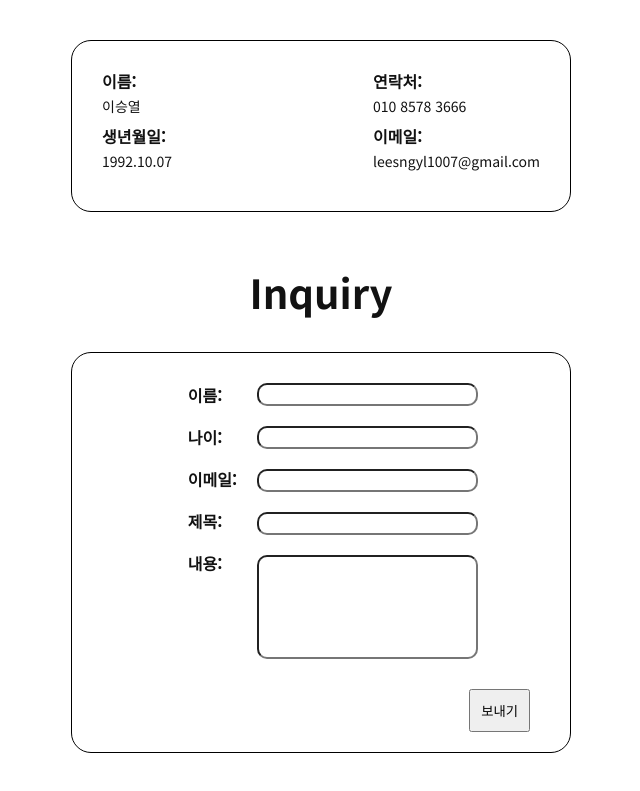
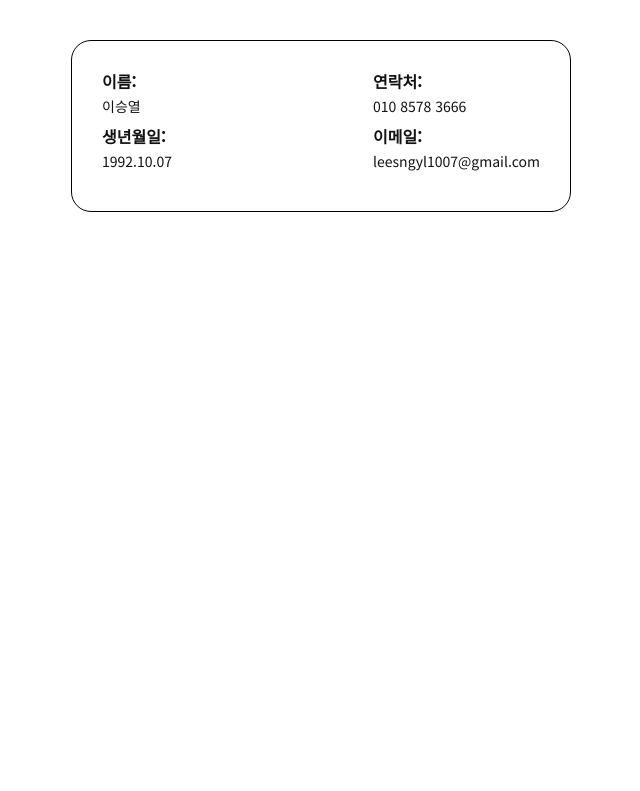
Before and after one commit to SYL4Git/portfolio-app, a React (Create React App) app: page / in a window 1280 px wide. Shown: the part 5006-5797 px from the top of the page, without its empty margins (319-959 px from the left). After the commit the page ends 5288 px from the top, so only its background shows below. Built offline with nearby package versions, Linux system fonts and the light colour scheme.

Commit message:
240302 2200 @mac

```diff
--- a/src/pages/Contact.js
+++ b/src/pages/Contact.js
@@ -2,16 +2,16 @@ import React, { useState } from 'react';
 import { StyledContact } from '../styledComponent/StyledContact';
 
 const Contact = React.forwardRef((_props, ref) => {
-	const [name, setName] = useState('');
-	const [age, setAge] = useState('');
-	const [number, setNumber] = useState('');
-	const [email, setEmail] = useState('');
-	const [inquiry, setInquiry] = useState('');
+	// const [name, setName] = useState('');
+	// const [age, setAge] = useState('');
+	// const [number, setNumber] = useState('');
+	// const [email, setEmail] = useState('');
+	// const [inquiry, setInquiry] = useState('');
 
-	const handleSubmit = (e) => {
-		e.preventDefault();
-		console.log('Form submitted:', name);
-	};
+	// const handleSubmit = (e) => {
+	// 	e.preventDefault();
+	// 	console.log('Form submitted:', name);
+	// };
 	return (
 		<StyledContact ref={ref} className="styledContact">
 			<div className="contactInfo">
@@ -31,9 +31,9 @@ const Contact = React.forwardRef((_props, ref) => {
 					</div>
 				</div>
 			</div>
-			<div className="inquiry">
+			{/* <div className="inquiry">
 				<h1 className="title">Inquiry</h1>
-				{/* <h3 className='subtitle'>If you have inquires, please use the inqury form below.</h3> */}
+				<h3 className='subtitle'>If you have inquires, please use the inqury form below.</h3>
 				<form className="inquiryForm" onSubmit={handleSubmit}>
 					<label className="inquiryLabel">
 						<div className="elements">
@@ -80,7 +80,7 @@ const Contact = React.forwardRef((_props, ref) => {
 						<input className="btnSubmit" type="submit" value="보내기" />
 					</div>
 				</form>
-			</div>
+			</div> */}
 		</StyledContact>
 	);
 });
```
